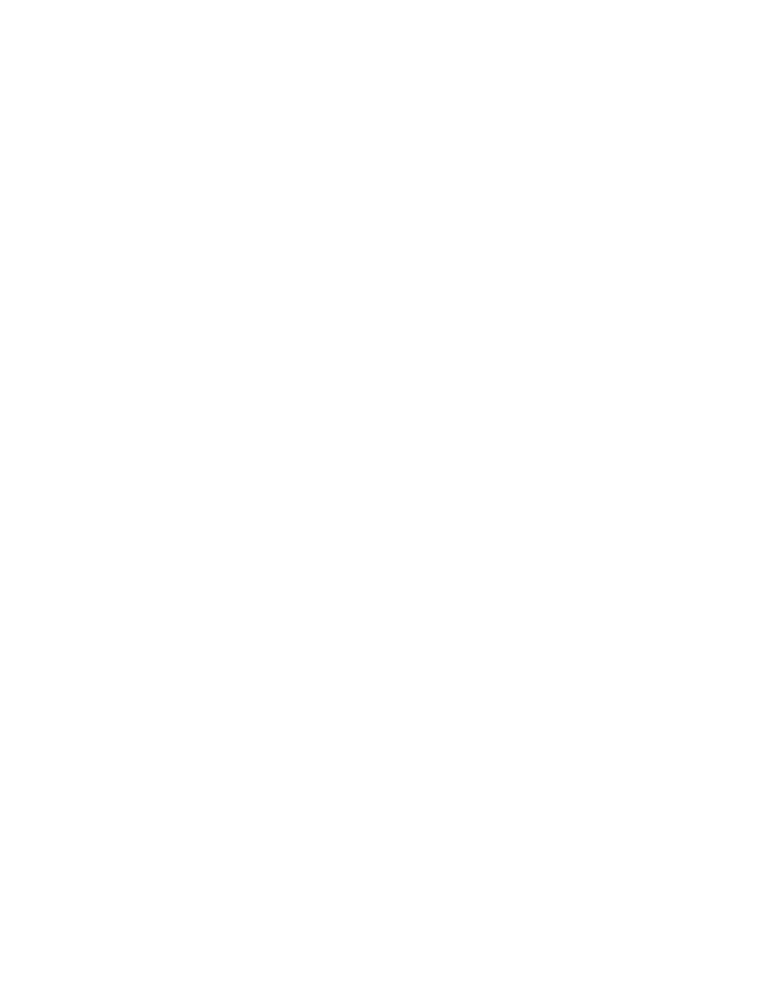
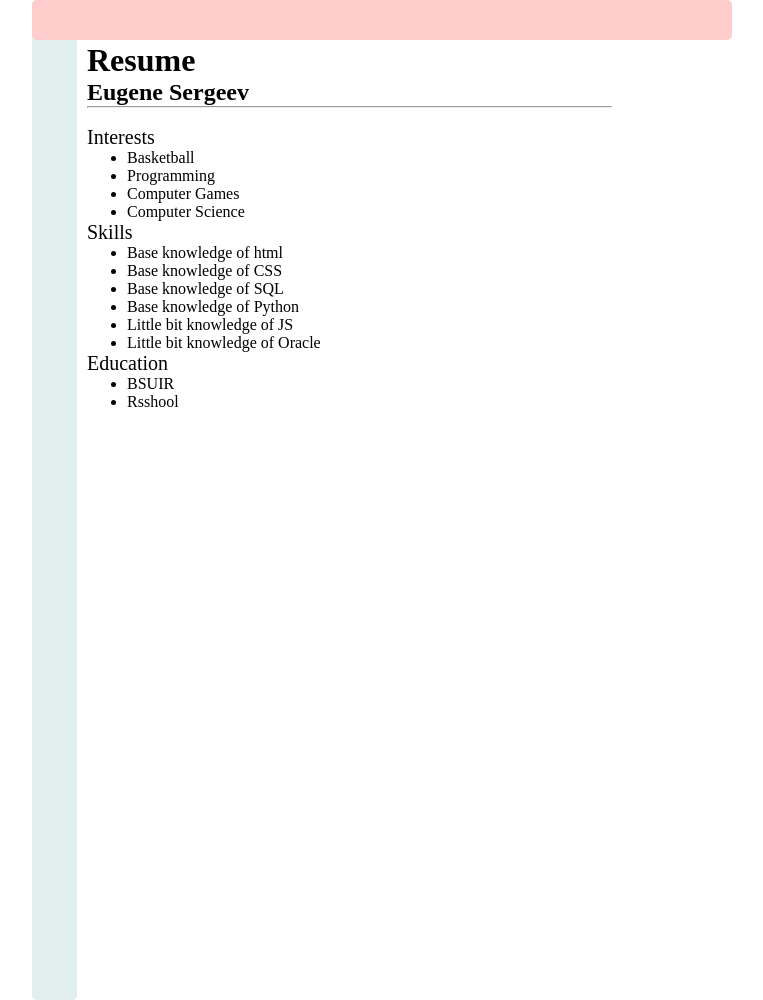
Before and after one commit to evilgeniy/rsschool-cv, a plain HTML site: page index.html in a window 1280 px wide. Shown: the whole page, without its empty margins (258-1021 px from the left). Before the commit the page ends 800 px from the top, so only its background shows below. Drawn offline with Linux system fonts and the light colour scheme.

Commit message:
feat:modifield html file

```diff
--- a/index.html
+++ b/index.html
@@ -1 +1,42 @@
 <!DOCTYPE html>
+<html lang="en">
+<head>
+    <meta charset="UTF-8">
+    <meta name="viewport" content="width=device-width, initial-scale=1.0">
+    <link rel="stylesheet"  href="style.css">
+    <title>Document</title>
+</head>
+<body>
+
+    <div id="header"></div>
+    <div class="left"></div>
+    <div class="stuff">
+      <br><br>
+      <h1>Resume</h1>
+      <h2>Eugene Sergeev</h2>
+      <hr />
+      <br>
+      <p class="head">Interests</p>
+      <ul>
+        <li>Basketball</li>
+        <li>Programming</li>
+        <li>Computer Games</li>
+        <li>Computer Science</li>
+      </ul>
+      <p class="head">Skills</p>
+      <ul>
+        <li>Base knowledge of html</li>
+        <li>Base knowledge of CSS</li>
+        <li>Base knowledge of SQL</li>
+        <li>Base knowledge of Python</li>
+        <li>Little bit knowledge of JS</li>
+        <li>Little bit knowledge of Oracle</li>
+      </ul>
+      <p class="head">Education</p>
+      <ul>
+          <li>BSUIR</li>
+          <li>Rsshool</li>
+
+      </ul>
+</body>
+</html>
```
